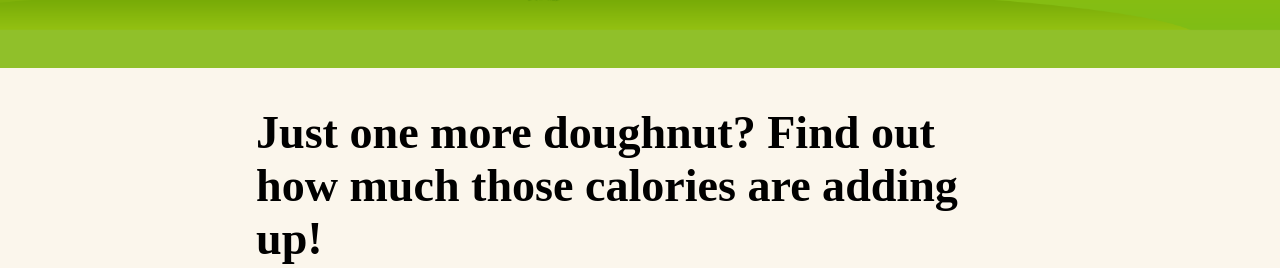
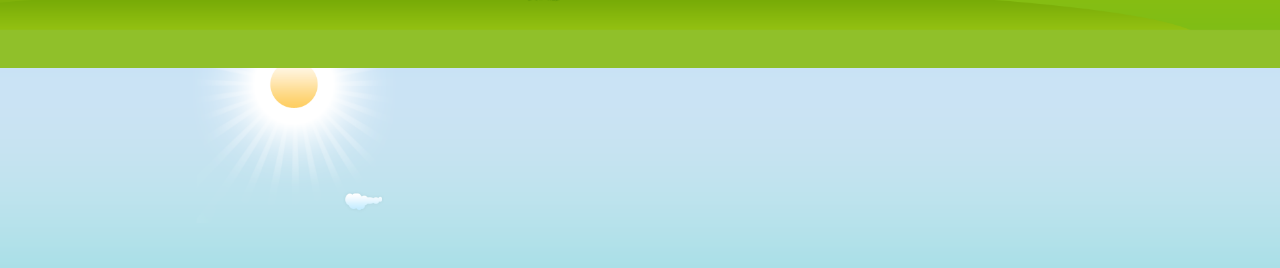
Before and after one commit to razbag18/sweet-vs-sweat, a React (Create React App) app: page / in a window 1280 px wide. Shown: the part 532-800 px from the top of the page. Built offline with nearby package versions, Linux system fonts and the light colour scheme.

Commit message:
changed home route

```diff
--- a/src/App.js
+++ b/src/App.js
@@ -40,7 +40,7 @@ class App extends Component {
         </div>
         <main>
           <Switch>
-            <Route exact path="/" render={props => <FoodSearch {...props} setFoodList={this.setFoodList} />}/>
+            <Route exact path="/sweet-vs-sweat" render={props => <FoodSearch {...props} setFoodList={this.setFoodList} />}/>
             <Route exact path="/results" render={() => <Results foodListArray={foodListArray} />}/>
             <Route
               path="/report/:label"
```
